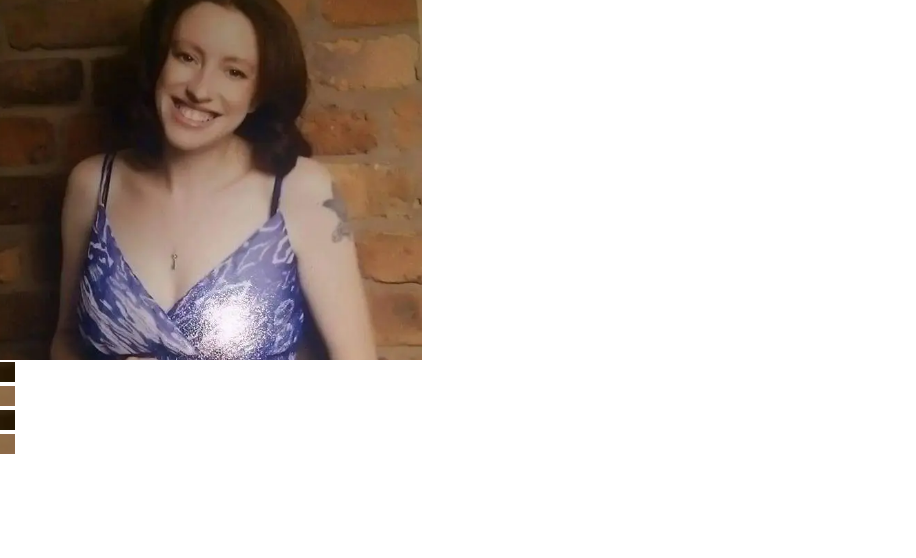
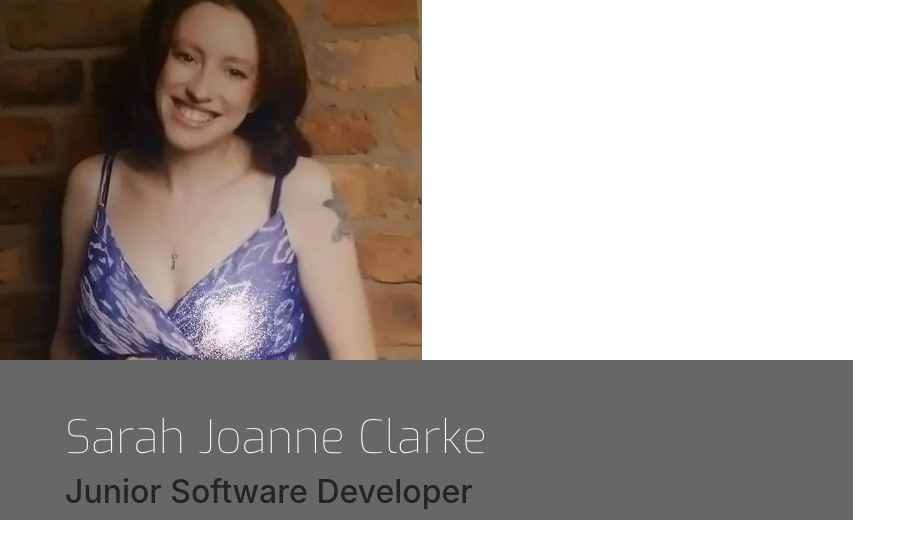
Before and after one commit to Joanne1980/resume-project, a plain HTML site: page index.html in a window 1280 px wide. Shown: the whole page, without its empty margins (0-916 px from the left). Drawn offline with nearby package versions, Linux system fonts and the light colour scheme.

Commit message:
styling to name

```diff
--- a/assets/css/style.css
+++ b/assets/css/style.css
@@ -1,7 +1,20 @@
 @import url('https://fonts.googleapis.com/css?family=Roboto:100,200,300,400,500,600,700|Exo:100,200,300,400,500,600,700');
+
+/* colors*/
+
+.bg-color-name-title {
+    background-color: #676767;
+
+}
+
+/* heading*/
 
 header {
     margin: 0;
+}
+
+.heading {
+    margin-left: 50px;
 }
 
 .logo {
@@ -14,3 +27,11 @@ header {
     -moz-transition: all .5s ease-in-out;
     -nebkit-transition: all .5s ease-in-out;
 }
+
+.name {
+    font-family: "Exo", sans-serif;
+    font-weight: 100;
+    font-size: 46px;
+    margin-top: 50px;
+    color: #fff;
+}
--- a/index.html
+++ b/index.html
@@ -11,10 +11,17 @@
 <body>
     <header>
             <div class="row">
-                <a href="index.html" class="col-md-4 logo">
+                <a href="index.html" class="col-md-4 logo"></a>
 
                 </div>
                 <div class="col-md-8">
+                    <div class="row bg-color-name-title">
+                        <div class="col heading">
+                            <h1 class="name">Sarah Joanne Clarke</h1>
+                            <h2 class="title">Junior Software Developer</h2>
+                        </div>
+
+                    </div>
 
                 </div>
             </div>
```
